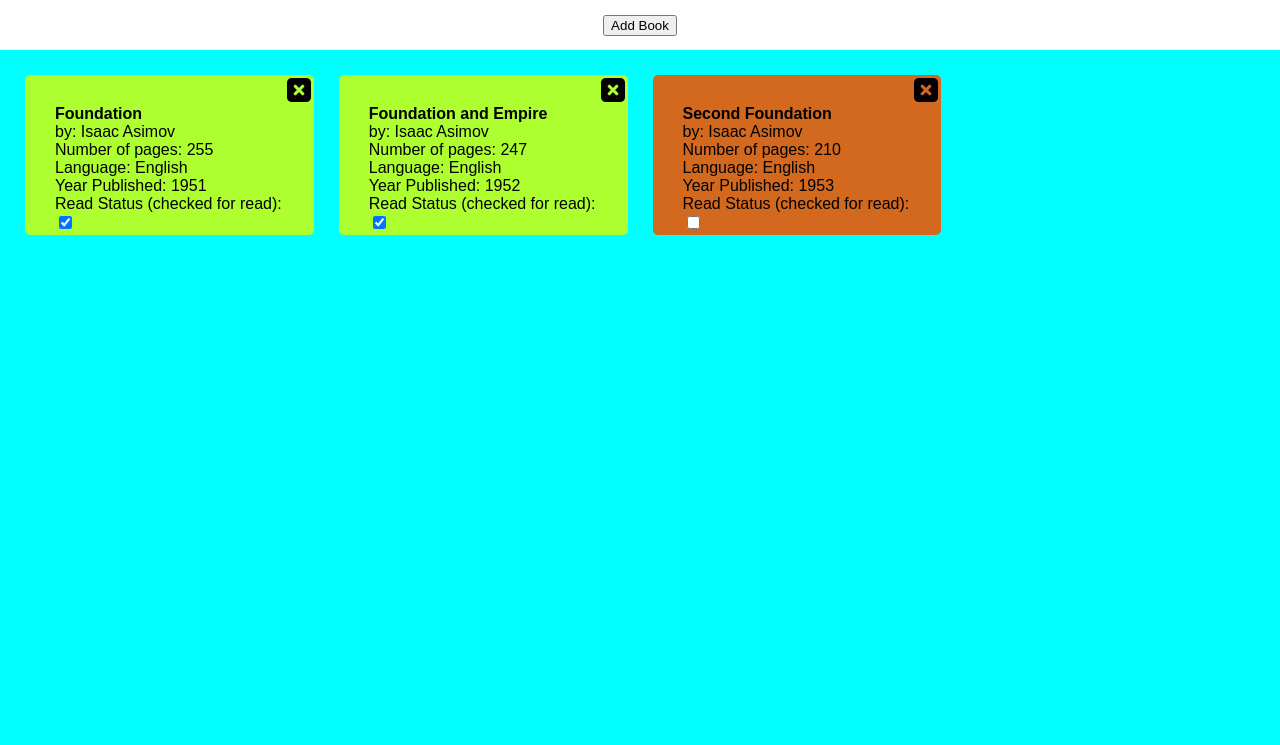
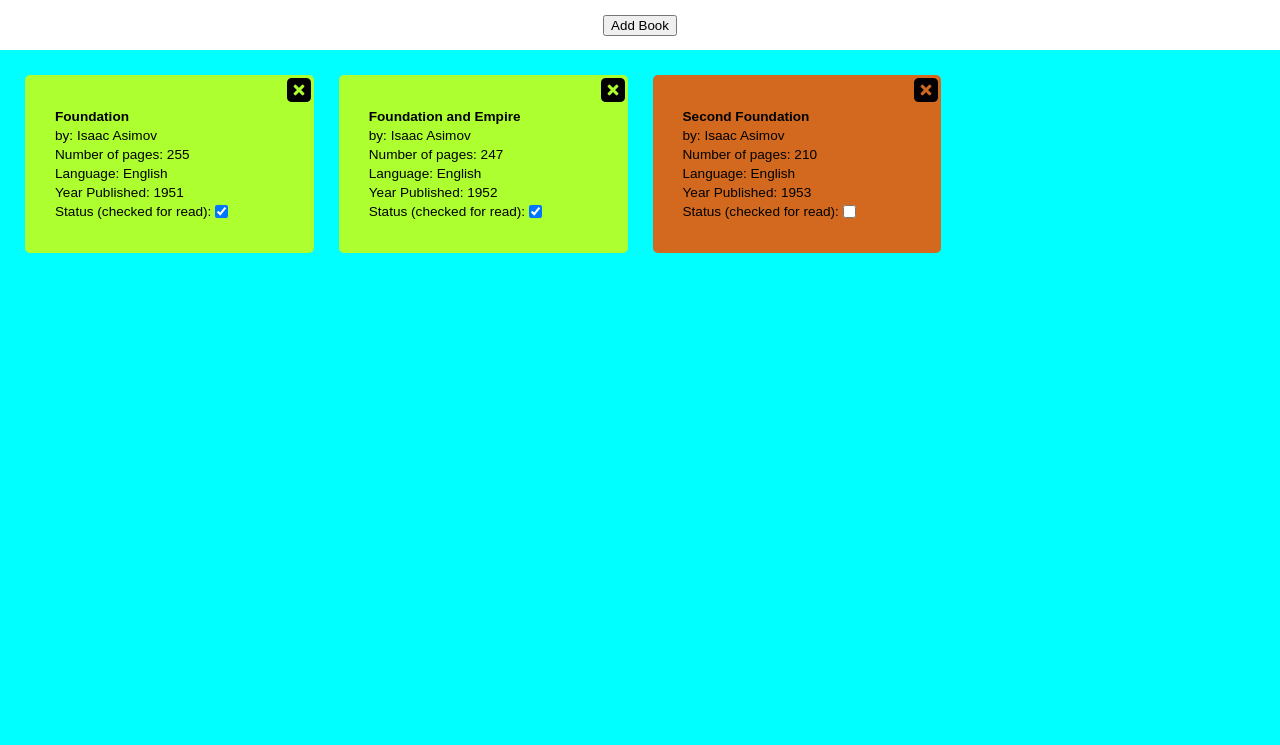
Before and after one commit to joemattar/library, a plain HTML site: page index.html in a window 1280 px wide. Shown: the top 745 px of the page. Drawn offline with Linux system fonts and the light colour scheme.

Commit message:
Revise book cards CSS

```diff
--- a/css/styles.css
+++ b/css/styles.css
@@ -46,17 +46,29 @@ body {
 
     display: grid;
     grid-template-columns: repeat(auto-fill, minmax(260px, 1fr));
-    grid-auto-rows: 160px;
+    grid-auto-rows: min-content;
     gap: 25px;
 }
 
 .main .card {
+    height: fit-content;
+
     padding: 30px;
     background-color: chocolate;
 
     border-radius: 5px;
 
+    font-size: 0.85rem;
+
     position: relative;
+}
+
+.main .card .card-content {
+    margin: 4px 0;
+
+    display: flex;
+    align-items: center;
+
 }
 
 .main .card.book-read {
@@ -79,6 +91,10 @@ body {
     font-weight: 700;
 }
 
+.main .card .read-status {
+    margin: 0 4px;
+}
+
 .footer {
     display: flex;
     align-items: center;
--- a/javascript/javascript.js
+++ b/javascript/javascript.js
@@ -161,34 +161,40 @@ function displayBooks() {
 
         let newTitleDiv = document.createElement("div");
         newTitleDiv.classList.add("title");
+        newTitleDiv.classList.add("card-content");
         newTitleDiv.textContent = `${myLibrary[i]["title"]}`;
         newCardDiv.appendChild(newTitleDiv);
 
         let newAuthorDiv = document.createElement("div");
         newAuthorDiv.classList.add("author");
+        newAuthorDiv.classList.add("card-content");
         newAuthorDiv.textContent = `by: ${myLibrary[i]["author"]}`;
         newCardDiv.appendChild(newAuthorDiv);
 
         let newPagesDiv = document.createElement("div");
         newPagesDiv.classList.add("pages");
+        newPagesDiv.classList.add("card-content");
         newPagesDiv.textContent = `Number of pages: ${myLibrary[i]["pages"]}`;
         newCardDiv.appendChild(newPagesDiv);
 
         let newLanguageDiv = document.createElement("div");
         newLanguageDiv.classList.add("language");
+        newLanguageDiv.classList.add("card-content");
         newLanguageDiv.textContent = `Language: ${myLibrary[i]["language"]}`;
         newCardDiv.appendChild(newLanguageDiv);
 
         let newYearPublishedDiv = document.createElement("div");
         newYearPublishedDiv.classList.add("yearPublished");
+        newYearPublishedDiv.classList.add("card-content");
         newYearPublishedDiv.textContent = `Year Published: ${myLibrary[i]["yearPublished"]}`;
         newCardDiv.appendChild(newYearPublishedDiv);
 
         let newReadStatusDiv = document.createElement("div");
+        newReadStatusDiv.classList.add("card-content");
         newCardDiv.appendChild(newReadStatusDiv);
 
         let newReadStatusLabel = document.createElement("label");
-        newReadStatusLabel.textContent = "Read Status (checked for read):"
+        newReadStatusLabel.textContent = "Status (checked for read):"
         newReadStatusDiv.appendChild(newReadStatusLabel);
 
         let newReadStatusInput = document.createElement("input");
```
